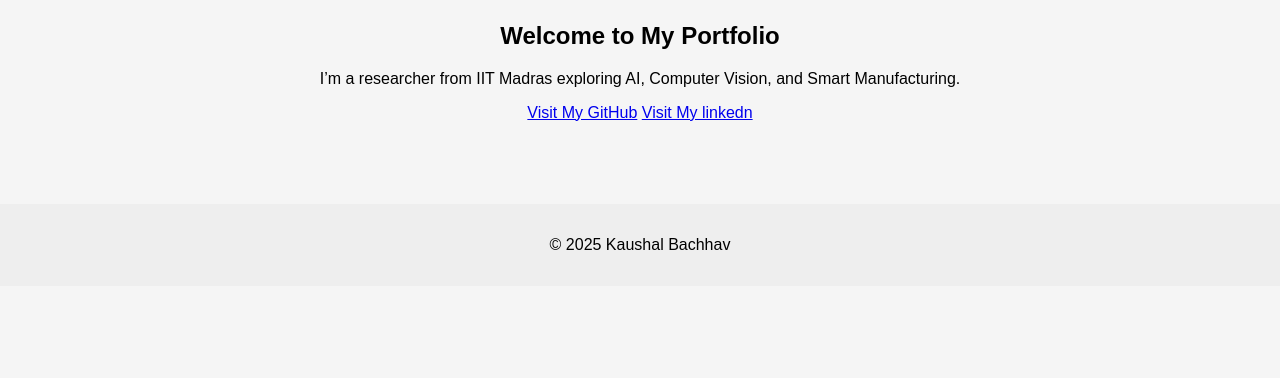
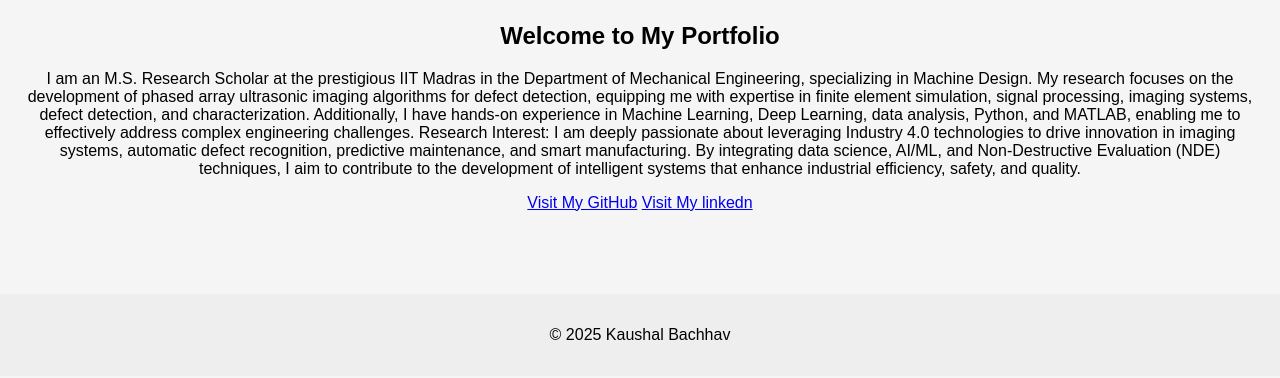
Before and after one commit to kaushalBachhav/kaushalbachhav.github.io, a plain HTML site: page index.html in a window 1280 px wide. Shown: the part 198-576 px from the top of the page. Drawn offline with Linux system fonts and the light colour scheme.

Commit message:
Update index.html

```diff
--- a/index.html
+++ b/index.html
@@ -22,7 +22,11 @@
     <section class="hero">
       <img src="yourphoto.jpg" alt="Kaushal Bachhav" />
       <h2>Welcome to My Portfolio</h2>
-      <p>I’m a researcher from IIT Madras exploring AI, Computer Vision, and Smart Manufacturing.</p>
+      <p>I am an M.S. Research Scholar at the prestigious IIT Madras in the Department of Mechanical Engineering, specializing in Machine Design. My research focuses on the development of phased array ultrasonic imaging algorithms for defect detection, equipping me with expertise in finite element simulation, signal processing, imaging systems, defect detection, and characterization. Additionally, I have hands-on experience in Machine Learning, Deep Learning, data analysis, Python, and MATLAB, enabling me to effectively address complex engineering challenges.
+
+Research Interest:
+
+I am deeply passionate about leveraging Industry 4.0 technologies to drive innovation in imaging systems, automatic defect recognition, predictive maintenance, and smart manufacturing. By integrating data science, AI/ML, and Non-Destructive Evaluation (NDE) techniques, I aim to contribute to the development of intelligent systems that enhance industrial efficiency, safety, and quality.</p>
       <a href="https://github.com/kaushalbachhav" target="_blank">Visit My GitHub</a>
       <a href="http://www.linkedin.com/in/kaushal-bachhav-608793164" target="_blank">Visit My linkedn</a>
     </section>
```
